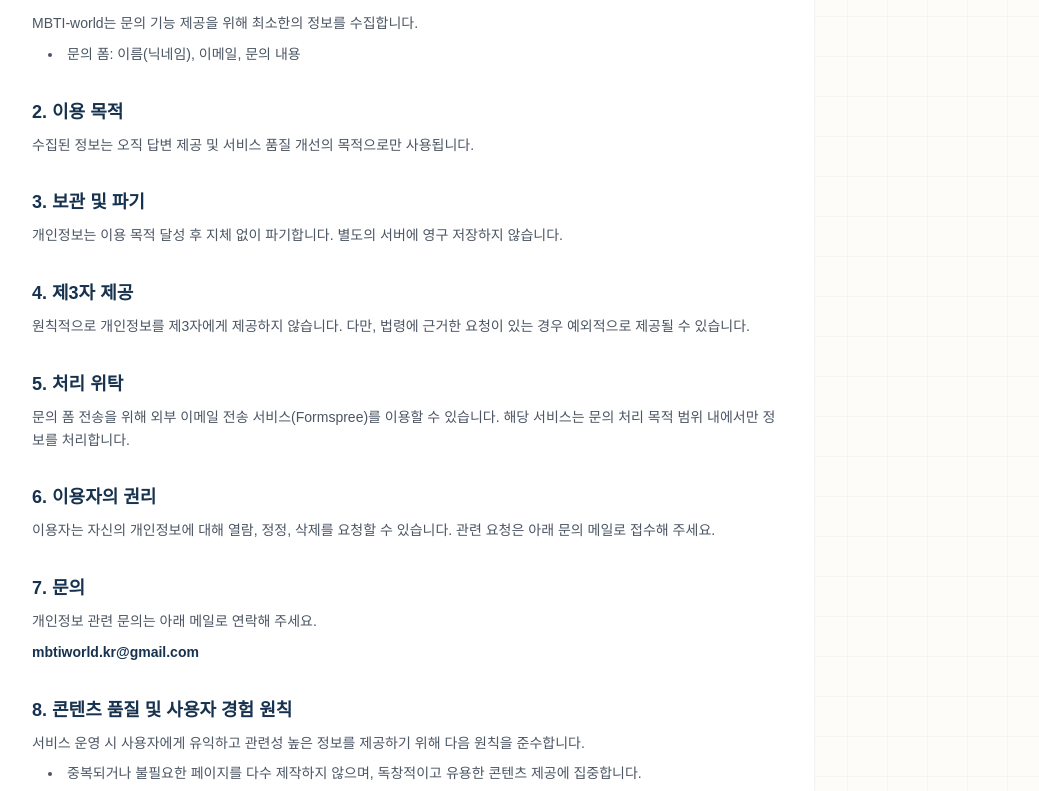
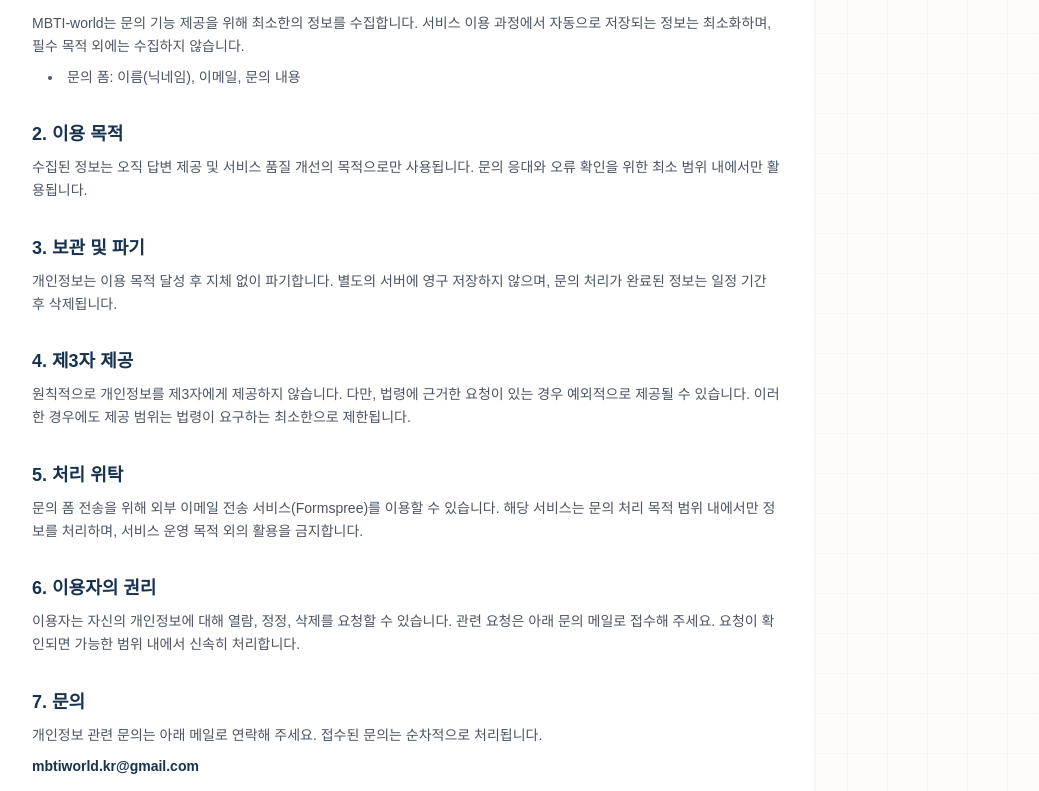
Before and after one commit to 1217records/MBTIworld-Animation, a Next.js app: page /privacy in a window 1280 px wide. Shown: the part 302-1093 px from the top of the page, without its empty margins (233-1272 px from the left). Built offline with nearby package versions, Linux system fonts and the light colour scheme; a web font is replaced by a local one.

Commit message:
Expand legal copy and tweak footer layout

```diff
--- a/app/page.tsx
+++ b/app/page.tsx
@@ -62,7 +62,7 @@ export default function Home() {
 
       <section className="w-full max-w-3xl text-left space-y-10">
         <section className="bg-white rounded-[2rem] p-8 sm:p-10 border border-gray-100 shadow-sm space-y-6">
-          <h2 className="text-2xl font-black font-serif text-[#16324f]">MBTI 테스트가 특별한 이유</h2>
+          <h2 className="text-2xl font-black font-serif text-[#16324f]">MBTI WORLD의 테스트가 특별한 이유</h2>
           <p className="text-gray-600 leading-relaxed whitespace-pre-line">
             MBTI WORLD ANIMATION은 애니메이션 서사를 통해 자신이 어떤 방식으로 선택하는지 관찰하는 스토리 기반 성격 테스트입니다.
             단순히 문항을 체크하는 데 그치지 않고, 실제 장면에 몰입했을 때 어떤 가치와 반응이 자연스럽게 나오는지를 중심으로 구성했습니다.
--- a/app/privacy/page.tsx
+++ b/app/privacy/page.tsx
@@ -40,39 +40,39 @@ export default function Privacy() {
       <div className="bg-white rounded-3xl p-8 border border-gray-100 shadow-sm space-y-8 text-sm text-gray-600 leading-relaxed">
         <section className="space-y-2">
           <h2 className="text-lg font-bold text-[#16324f]">1. 수집 항목</h2>
-          <p>MBTI-world는 문의 기능 제공을 위해 최소한의 정보를 수집합니다.</p>
+          <p>MBTI-world는 문의 기능 제공을 위해 최소한의 정보를 수집합니다. 서비스 이용 과정에서 자동으로 저장되는 정보는 최소화하며, 필수 목적 외에는 수집하지 않습니다.</p>
           <ul className="list-disc list-inside pl-4">
             <li>문의 폼: 이름(닉네임), 이메일, 문의 내용</li>
           </ul>
         </section>
         <section className="space-y-2">
           <h2 className="text-lg font-bold text-[#16324f]">2. 이용 목적</h2>
-          <p>수집된 정보는 오직 답변 제공 및 서비스 품질 개선의 목적으로만 사용됩니다.</p>
+          <p>수집된 정보는 오직 답변 제공 및 서비스 품질 개선의 목적으로만 사용됩니다. 문의 응대와 오류 확인을 위한 최소 범위 내에서만 활용됩니다.</p>
         </section>
         <section className="space-y-2">
           <h2 className="text-lg font-bold text-[#16324f]">3. 보관 및 파기</h2>
-          <p>개인정보는 이용 목적 달성 후 지체 없이 파기합니다. 별도의 서버에 영구 저장하지 않습니다.</p>
+          <p>개인정보는 이용 목적 달성 후 지체 없이 파기합니다. 별도의 서버에 영구 저장하지 않으며, 문의 처리가 완료된 정보는 일정 기간 후 삭제됩니다.</p>
         </section>
         <section className="space-y-2">
           <h2 className="text-lg font-bold text-[#16324f]">4. 제3자 제공</h2>
-          <p>원칙적으로 개인정보를 제3자에게 제공하지 않습니다. 다만, 법령에 근거한 요청이 있는 경우 예외적으로 제공될 수 있습니다.</p>
+          <p>원칙적으로 개인정보를 제3자에게 제공하지 않습니다. 다만, 법령에 근거한 요청이 있는 경우 예외적으로 제공될 수 있습니다. 이러한 경우에도 제공 범위는 법령이 요구하는 최소한으로 제한됩니다.</p>
         </section>
         <section className="space-y-2">
           <h2 className="text-lg font-bold text-[#16324f]">5. 처리 위탁</h2>
-          <p>문의 폼 전송을 위해 외부 이메일 전송 서비스(Formspree)를 이용할 수 있습니다. 해당 서비스는 문의 처리 목적 범위 내에서만 정보를 처리합니다.</p>
+          <p>문의 폼 전송을 위해 외부 이메일 전송 서비스(Formspree)를 이용할 수 있습니다. 해당 서비스는 문의 처리 목적 범위 내에서만 정보를 처리하며, 서비스 운영 목적 외의 활용을 금지합니다.</p>
         </section>
         <section className="space-y-2">
           <h2 className="text-lg font-bold text-[#16324f]">6. 이용자의 권리</h2>
-          <p>이용자는 자신의 개인정보에 대해 열람, 정정, 삭제를 요청할 수 있습니다. 관련 요청은 아래 문의 메일로 접수해 주세요.</p>
+          <p>이용자는 자신의 개인정보에 대해 열람, 정정, 삭제를 요청할 수 있습니다. 관련 요청은 아래 문의 메일로 접수해 주세요. 요청이 확인되면 가능한 범위 내에서 신속히 처리합니다.</p>
         </section>
         <section className="space-y-2">
           <h2 className="text-lg font-bold text-[#16324f]">7. 문의</h2>
-          <p>개인정보 관련 문의는 아래 메일로 연락해 주세요.</p>
+          <p>개인정보 관련 문의는 아래 메일로 연락해 주세요. 접수된 문의는 순차적으로 처리됩니다.</p>
           <p className="font-bold text-[#16324f]">mbtiworld.kr@gmail.com</p>
         </section>
         <section className="space-y-2">
           <h2 className="text-lg font-bold text-[#16324f]">8. 콘텐츠 품질 및 사용자 경험 원칙</h2>
-          <p>서비스 운영 시 사용자에게 유익하고 관련성 높은 정보를 제공하기 위해 다음 원칙을 준수합니다.</p>
+          <p>서비스 운영 시 사용자에게 유익하고 관련성 높은 정보를 제공하기 위해 다음 원칙을 준수합니다. 사용자 경험을 해치지 않는 선에서 정보 구조와 광고 배치를 조정합니다.</p>
           <ul className="list-disc list-inside pl-4 space-y-1">
             <li>중복되거나 불필요한 페이지를 다수 제작하지 않으며, 독창적이고 유용한 콘텐츠 제공에 집중합니다.</li>
             <li>페이지의 목적과 실제 제공 정보가 일치하도록 구성하고, 탐색이 쉬운 구조로 안내합니다.</li>
@@ -81,7 +81,7 @@ export default function Privacy() {
           </ul>
         </section>
         <div className="pt-8 border-t border-gray-100 text-[10px] text-gray-400 italic">
-          본 방침은 관련 법령 및 가이드라인의 변경에 따라 수정될 수 있습니다.
+          본 방침은 관련 법령 및 가이드라인의 변경에 따라 수정될 수 있습니다. 변경 사항이 있을 경우 이 페이지에서 안내합니다.
         </div>
       </div>
     </div>
--- a/app/terms/page.tsx
+++ b/app/terms/page.tsx
@@ -39,23 +39,23 @@ export default function TermsPage() {
       <div className="bg-white rounded-3xl p-8 border border-gray-100 shadow-sm space-y-8 text-sm text-gray-600 leading-relaxed">
         <section className="space-y-2">
           <h2 className="text-lg font-bold text-[#16324f]">1. 서비스 목적</h2>
-          <p>MBTI WORLD ANIMATION은 애니메이션 세계관을 바탕으로 한 엔터테인먼트형 성격 테스트를 제공합니다.</p>
+          <p>MBTI WORLD ANIMATION은 애니메이션 세계관을 바탕으로 한 엔터테인먼트형 성격 테스트를 제공합니다. 서비스는 자기이해와 즐거움을 돕기 위한 콘텐츠로 구성되며, 특정 심리 치료나 임상적 판단을 위한 목적이 아닙니다.</p>
         </section>
         <section className="space-y-2">
           <h2 className="text-lg font-bold text-[#16324f]">2. 콘텐츠 이용</h2>
-          <p>서비스 내 제공되는 모든 콘텐츠는 개인적인 용도로 이용할 수 있으며, 상업적 재배포는 금지됩니다.</p>
+          <p>서비스 내 제공되는 모든 콘텐츠는 개인적인 용도로 이용할 수 있으며, 상업적 재배포는 금지됩니다. 스크린샷이나 결과 공유는 가능하되, 출처 표기 없이 원문을 변형하거나 대량으로 배포하는 행위는 제한됩니다.</p>
         </section>
         <section className="space-y-2">
           <h2 className="text-lg font-bold text-[#16324f]">3. 결과 해석</h2>
-          <p>테스트 결과는 자기이해를 돕기 위한 참고용이며, 전문 심리 진단을 대체하지 않습니다.</p>
+          <p>테스트 결과는 자기이해를 돕기 위한 참고용이며, 전문 심리 진단을 대체하지 않습니다. 결과에 대한 최종 판단과 활용은 이용자 본인의 책임 하에 이루어집니다.</p>
         </section>
         <section className="space-y-2">
           <h2 className="text-lg font-bold text-[#16324f]">4. 책임 제한</h2>
-          <p>서비스 이용 과정에서 발생하는 직접·간접 손해에 대해 법률이 허용하는 범위 내에서 책임을 제한합니다.</p>
+          <p>서비스 이용 과정에서 발생하는 직접·간접 손해에 대해 법률이 허용하는 범위 내에서 책임을 제한합니다. 불가항력적 사유나 외부 요인으로 인한 서비스 중단·지연에 대해서도 동일하게 적용됩니다.</p>
         </section>
         <section className="space-y-2">
           <h2 className="text-lg font-bold text-[#16324f]">5. 문의</h2>
-          <p>이용 약관 관련 문의는 아래 메일로 연락해 주세요.</p>
+          <p>이용 약관 관련 문의는 아래 메일로 연락해 주세요. 접수된 문의는 순차적으로 확인하며, 가능한 빠르게 답변드리겠습니다.</p>
           <p className="font-bold text-[#16324f]">mbtiworld.kr@gmail.com</p>
         </section>
       </div>
--- a/components/Footer.tsx
+++ b/components/Footer.tsx
@@ -14,7 +14,9 @@ const Footer = () => (
       <div className="space-y-3">
         <p className="text-sm text-gray-500 leading-relaxed">
           MBTI WORLD ANIMATION은 애니메이션 세계관의 상황을 통해 성향을 탐색하는 엔터테인먼트형
-          성격 테스트 서비스입니다. 결과는 자기이해를 돕는 참고용이며, 전문 진단을 대체하지 않습니다.
+          성격 테스트 서비스입니다.
+          <br />
+          결과는 자기이해를 돕는 참고용이며, 전문 진단을 대체하지 않습니다.
         </p>
         <p className="text-xs text-gray-400 leading-relaxed">
           운영/제작: MBTI WORLD Animation Team · 문의: mbtiworld.kr@gmail.com
```
Also changed, not shown: app/about/page.tsx (+8 -8 lines).
